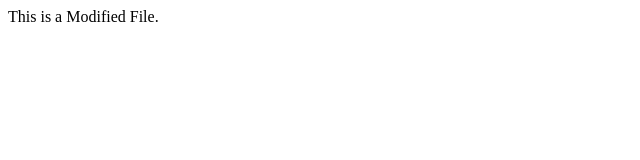
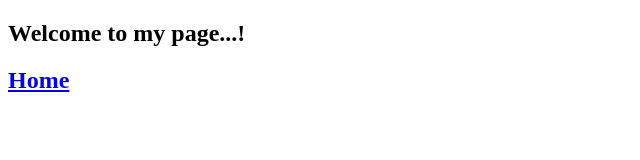
Before and after one commit to Hareeshkumar06/Testrepo, a plain HTML site: page index.html in a window 1280 px wide. Shown: the whole page, without its empty margins (0-640 px from the left). Drawn offline with Linux system fonts and the light colour scheme.

Commit message:
index.html is added with home page

```diff
--- a/index.html
+++ b/index.html
@@ -7,6 +7,7 @@
     <title>Document</title>
 </head>
 <body>
-    This is a Modified File.
+    <h2>Welcome to my page...!<h2>
+    <a href="home.html">Home</a>
 </body>
 </html>
```
